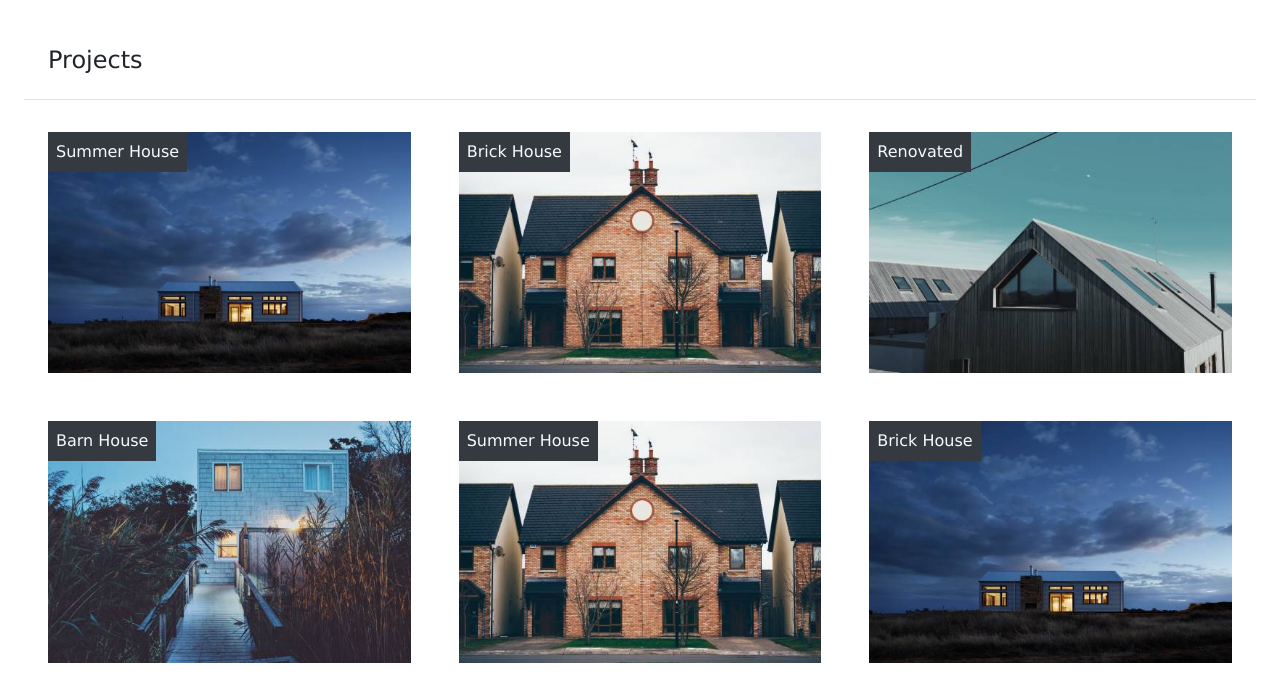
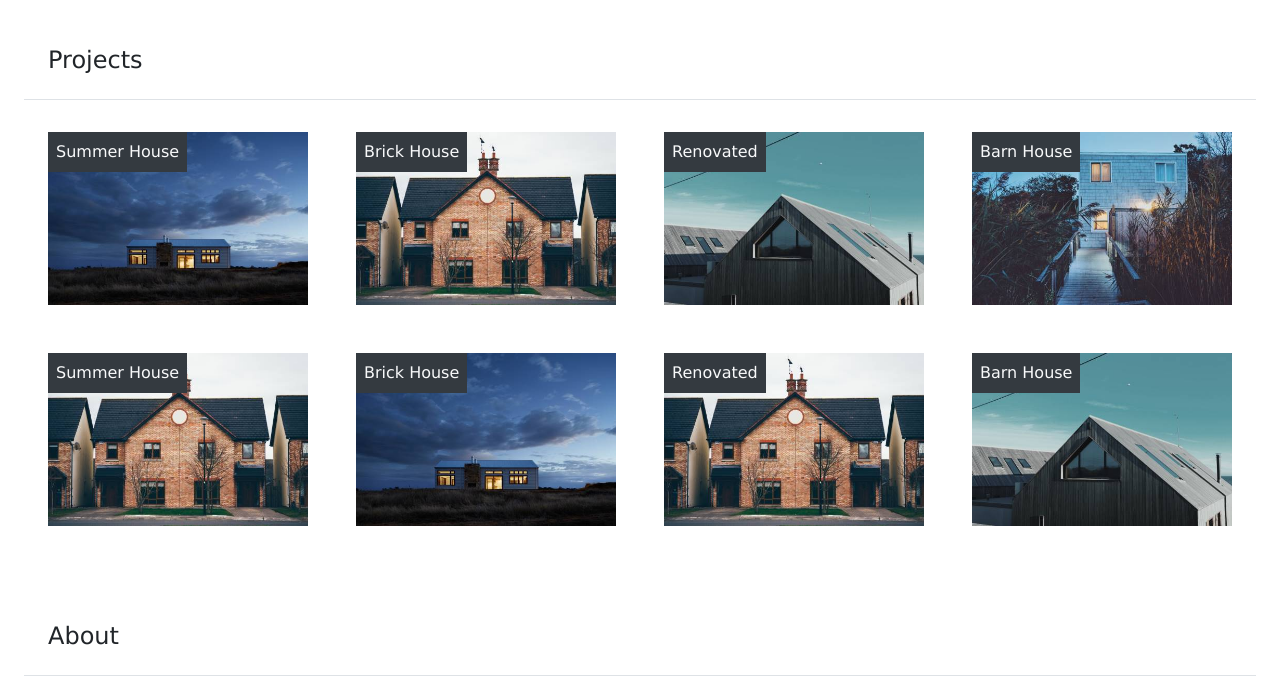
Before and after one commit to samyak-Unthinkable/samyak-Unthinkable.github.io, a plain HTML site: page index.html in a window 1280 px wide. Shown: the part 722-1403 px from the top of the page. Drawn offline with nearby package versions, Linux system fonts and the light colour scheme.

Commit message:
Update index.html

```diff
--- a/index.html
+++ b/index.html
@@ -49,35 +49,35 @@
     <section class=" p-4" style="max-width:100vw;overflow-x: hidden;">
         <h4 class="p-4 border-bottom">Projects</h4>
         <div class=" row images mx-auto w-100">
-            <div class="col-12 col-md-4 position-relative p-4">
+            <div class="col-12 col-md-3 position-relative p-4">
                 <img src="./images/house3.jpg" class="w-100 h-100">
                 <p class="position-topleft m-4 text-light bg-dark p-2">Summer House</p>
             </div>
-            <div class="col-12 col-md-4 position-relative p-4">
+            <div class="col-12 col-md-3 position-relative p-4">
                 <img src="./images/house2.jpg" class="w-100 h-100">
                 <p class="position-topleft m-4 text-light bg-dark p-2">Brick House</p>
             </div>
-            <div class="col-12 col-md-4 position-relative p-4">
+            <div class="col-12 col-md-3 position-relative p-4">
                 <img src="./images/house4.jpg" class="w-100 h-100">
                 <p class="position-topleft m-4 text-light bg-dark p-2">Renovated</p>
             </div>
-            <div class="col-12 col-md-4 position-relative p-4">
+            <div class="col-12 col-md-3 position-relative p-4">
                 <img src="./images/house5.jpg" class="w-100 h-100">
                 <p class="position-topleft m-4 text-light bg-dark p-2">Barn House</p>
             </div>
-            <div class="col-12 col-md-4 position-relative p-4">
+            <div class="col-12 col-md-3 position-relative p-4">
                 <img src="./images/house2.jpg" class="w-100 h-100">
                 <p class="position-topleft m-4 text-light bg-dark p-2">Summer House</p>
             </div>
-            <div class="col-12 col-md-4 position-relative p-4">
+            <div class="col-12 col-md-3 position-relative p-4">
                 <img src="./images/house3.jpg" class="w-100 h-100">
                 <p class="position-topleft m-4 text-light bg-dark p-2">Brick House</p>
             </div>
-            <div class="col-12 col-md-4 position-relative p-4">
+            <div class="col-12 col-md-3 position-relative p-4">
                 <img src="./images/house2.jpg" class="w-100 h-100">
                 <p class="position-topleft m-4 text-light bg-dark p-2">Renovated</p>
             </div>
-            <div class="col-12 col-md-4 position-relative p-4">
+            <div class="col-12 col-md-3 position-relative p-4">
                 <img src="./images/house4.jpg" class="w-100 h-100">
                 <p class="position-topleft m-4 text-light bg-dark p-2">Barn House</p>
             </div>
```
